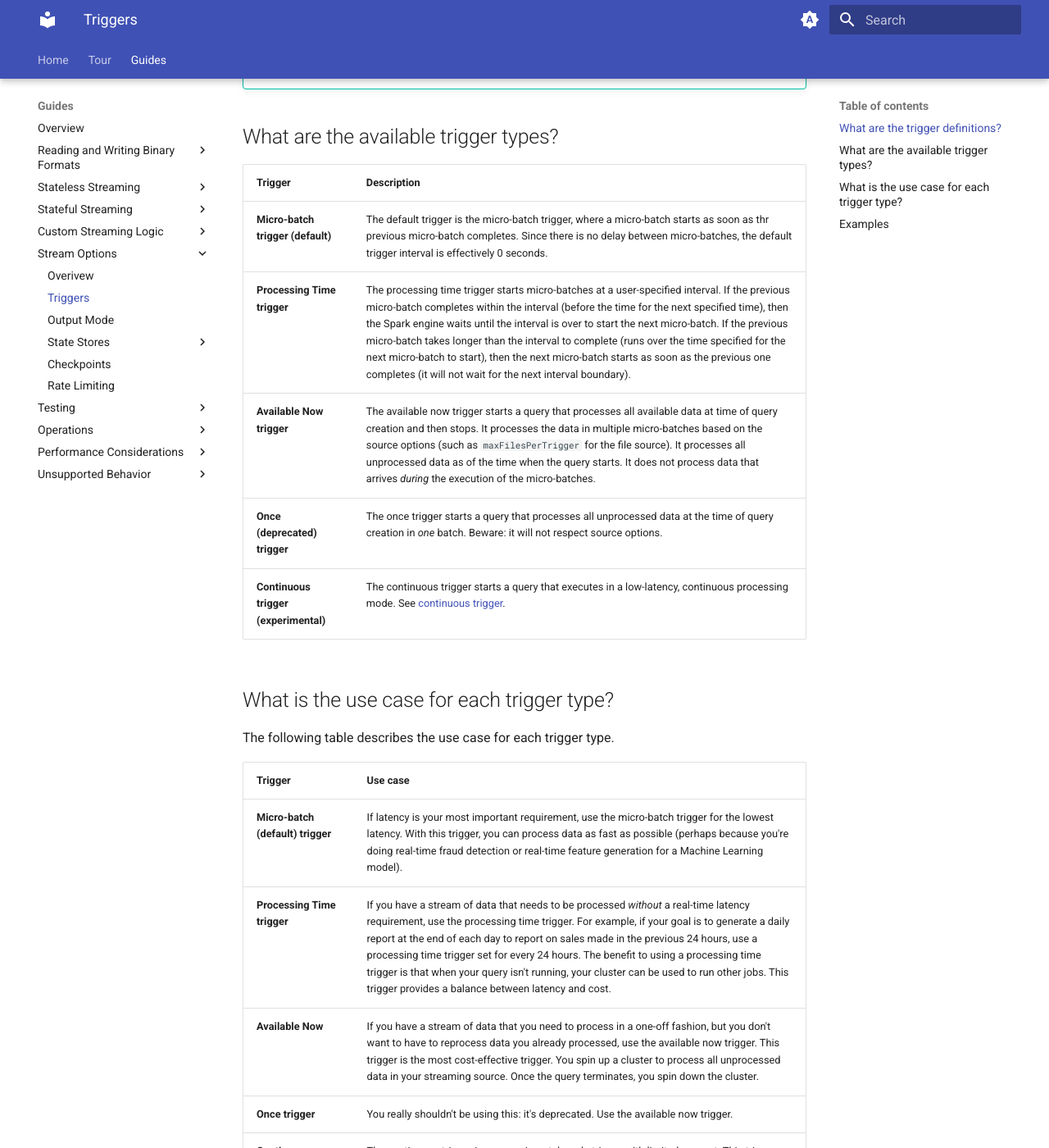
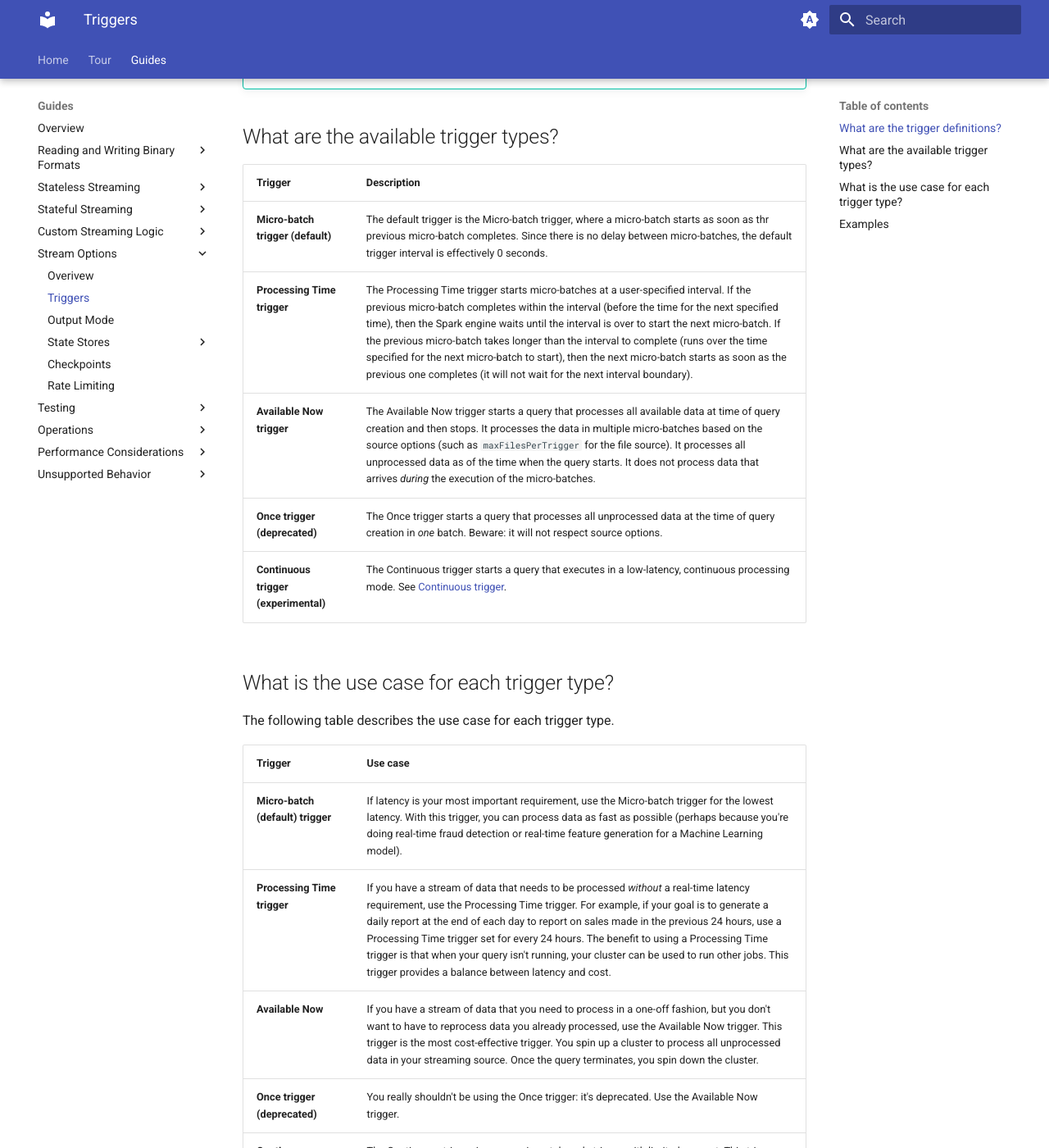
Before and after one commit to neilramaswamy/structured-streaming, an MkDocs documentation site: the page built from docs/guides/stream_options/triggers.md, in a window 1280 px wide and 1400 px high, scrolled down 755 px. Shown: the whole window at 82% size. Built offline with MkDocs 1.6.1 and Material for MkDocs 9.7.7, drawn with Linux system fonts in a browser that asks for light colours; some of the changed text lies outside the part shown.

Commit message:
wip - capitalization

```diff
--- a/docs/guides/stream_options/triggers.md
+++ b/docs/guides/stream_options/triggers.md
@@ -25,11 +25,11 @@ Processing a micro-batch at a specified interval, such as hourly or daily, allow
 
 | Trigger | Description                          |
 | ----------- | ------------------------------------ |
-| **Micro-batch trigger (default)**       | The default trigger is the micro-batch trigger, where a micro-batch starts as soon as thr previous micro-batch completes. Since there is no delay between micro-batches, the default trigger interval is effectively 0 seconds.  |
-| **Processing Time trigger**      | The processing time trigger starts micro-batches at a user-specified interval. If the previous micro-batch completes within the interval (before the time for the next specified time), then the Spark engine waits until the interval is over to start the next micro-batch. If the previous micro-batch takes longer than the interval to complete (runs over the time specified for the next micro-batch to start), then the next micro-batch starts as soon as the previous one completes (it will not wait for the next interval boundary). |
-| **Available Now trigger**    | The available now trigger starts a query that processes all available data at time of query creation and then stops. It processes the data in multiple micro-batches based on the source options (such as `maxFilesPerTrigger` for the file source). It processes all unprocessed data as of the time when the query starts. It does not process data that arrives _during_ the execution of the micro-batches. |
-| **Once (deprecated) trigger** | The once trigger starts a query that processes all unprocessed data at the time of query creation in _one_ batch. Beware: it will not respect source options.
-| **Continuous trigger (experimental)** | The continuous trigger starts a query that executes in a low-latency, continuous processing mode. See [continuous trigger](). |
+| **Micro-batch trigger (default)**       | The default trigger is the Micro-batch trigger, where a micro-batch starts as soon as thr previous micro-batch completes. Since there is no delay between micro-batches, the default trigger interval is effectively 0 seconds.  |
+| **Processing Time trigger**      | The Processing Time trigger starts micro-batches at a user-specified interval. If the previous micro-batch completes within the interval (before the time for the next specified time), then the Spark engine waits until the interval is over to start the next micro-batch. If the previous micro-batch takes longer than the interval to complete (runs over the time specified for the next micro-batch to start), then the next micro-batch starts as soon as the previous one completes (it will not wait for the next interval boundary). |
+| **Available Now trigger**    | The Available Now trigger starts a query that processes all available data at time of query creation and then stops. It processes the data in multiple micro-batches based on the source options (such as `maxFilesPerTrigger` for the file source). It processes all unprocessed data as of the time when the query starts. It does not process data that arrives _during_ the execution of the micro-batches. |
+| **Once trigger (deprecated)** | The Once trigger starts a query that processes all unprocessed data at the time of query creation in _one_ batch. Beware: it will not respect source options.
+| **Continuous trigger (experimental)** | The Continuous trigger starts a query that executes in a low-latency, continuous processing mode. See [Continuous trigger](). |
 
 ## What is the use case for each trigger type?
 
@@ -37,11 +37,11 @@ The following table describes the use case for each trigger type.
 
 | Trigger | Use case |
 | ----------- | ------------------------------------ |
-| **Micro-batch (default) trigger**       | If latency is your most important requirement, use the micro-batch trigger for the lowest latency. With this trigger, you can process data as fast as possible (perhaps because you're doing real-time fraud detection or real-time feature generation for a Machine Learning model). |
-| **Processing Time trigger**       | If you have a stream of data that needs to be processed _without_ a real-time latency requirement, use the processing time trigger. For example, if your goal is to generate a daily report at the end of each day to report on sales made in the previous 24 hours, use a processing time trigger set for every 24 hours. The benefit to using a processing time trigger is that when your query isn't running, your cluster can be used to run other jobs. This trigger provides a balance between latency and cost.  |
-| **Available Now**    | If you have a stream of data that you need to process in a one-off fashion, but you don't want to have to reprocess data you already processed, use the available now trigger. This trigger is the most cost-effective trigger. You spin up a cluster to process all unprocessed data in your streaming source. Once the query terminates, you spin down the cluster. |
-| **Once trigger** | You really shouldn't be using this: it's deprecated. Use the available now trigger. |
-| **Continuous trigger (experimental)** | The continuous trigger is an experimental mode trigger with limited support. This trigger only supports [stateless]() queries and doesn't emit any metrics. If you have a stateless pipeline and require single-digit millisecond latency, try this mode. |
+| **Micro-batch (default) trigger**       | If latency is your most important requirement, use the Micro-batch trigger for the lowest latency. With this trigger, you can process data as fast as possible (perhaps because you're doing real-time fraud detection or real-time feature generation for a Machine Learning model). |
+| **Processing Time trigger**       | If you have a stream of data that needs to be processed _without_ a real-time latency requirement, use the Processing Time trigger. For example, if your goal is to generate a daily report at the end of each day to report on sales made in the previous 24 hours, use a Processing Time trigger set for every 24 hours. The benefit to using a Processing Time trigger is that when your query isn't running, your cluster can be used to run other jobs. This trigger provides a balance between latency and cost.  |
+| **Available Now**    | If you have a stream of data that you need to process in a one-off fashion, but you don't want to have to reprocess data you already processed, use the Available Now trigger. This trigger is the most cost-effective trigger. You spin up a cluster to process all unprocessed data in your streaming source. Once the query terminates, you spin down the cluster. |
+| **Once trigger (deprecated)** | You really shouldn't be using the Once trigger: it's deprecated. Use the Available Now trigger. |
+| **Continuous trigger (experimental)** | The Continuous trigger is an experimental mode trigger with limited support. This trigger only supports [stateless]() queries and doesn't emit any metrics. If you have a stateless pipeline and require single-digit millisecond latency, try this mode. |
 
 ## Examples
 
```
